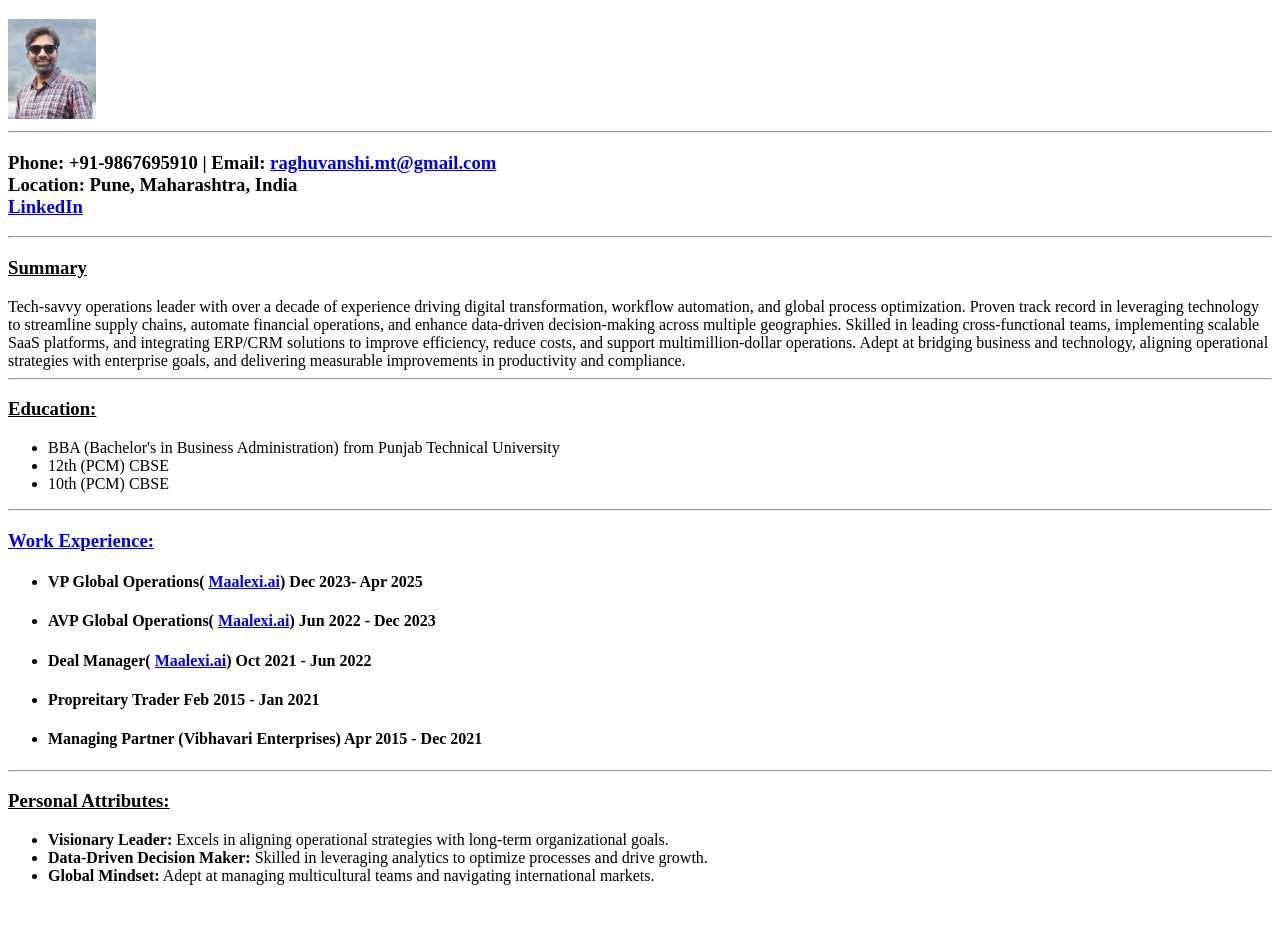
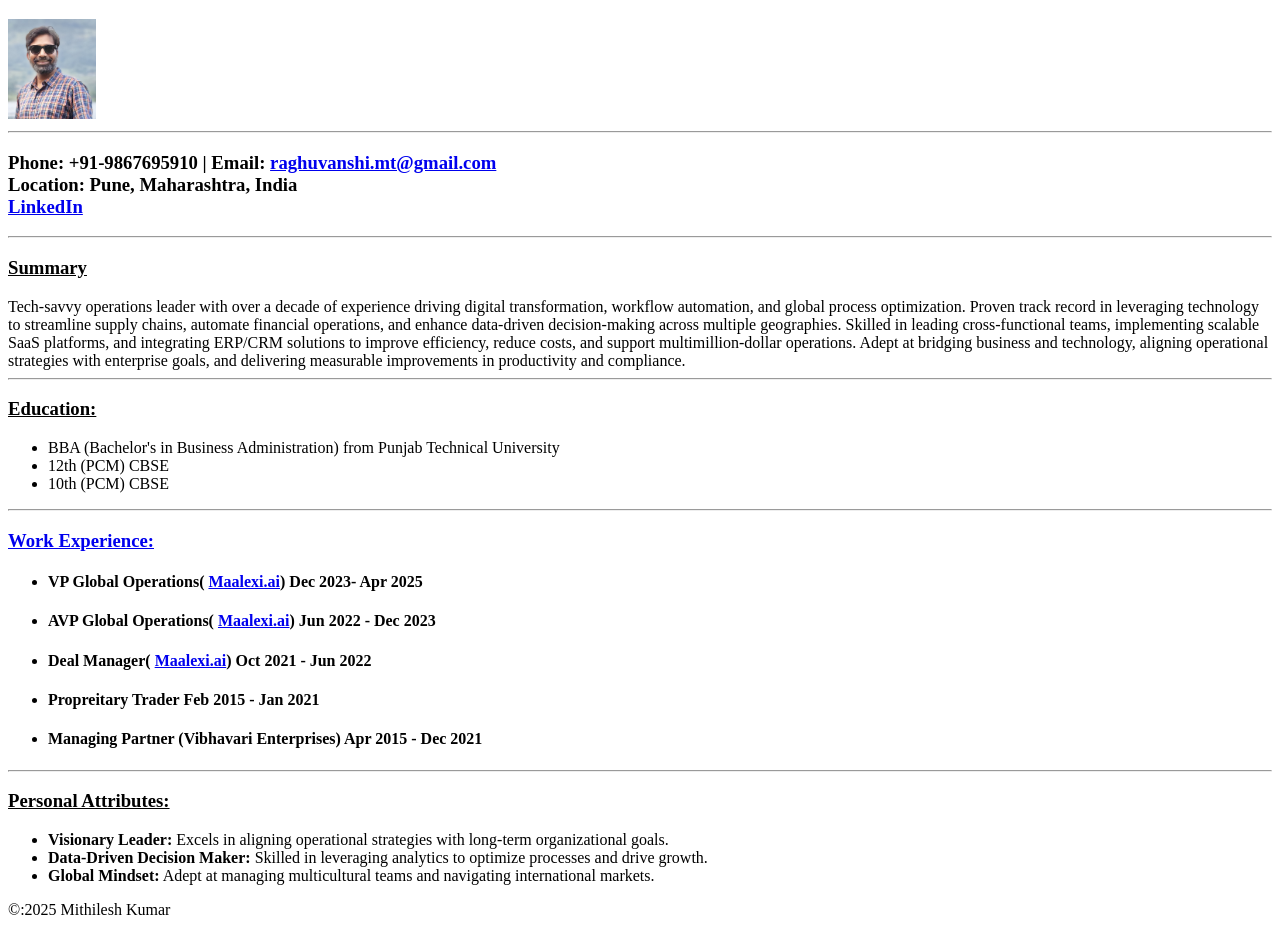
Before and after one commit to meethilaysh/My-Resume, a plain HTML site: page index.html in a window 1280 px wide. Shown: the part 61-996 px from the top of the page. Before the commit the page ends 962 px from the top, so only its background shows below. Drawn offline with Linux system fonts and the light colour scheme.

Commit message:
index.html

```diff
--- a/index.html
+++ b/index.html
@@ -60,7 +60,11 @@
     <li><b>Global Mindset:</b> Adept at managing multicultural teams and navigating international markets.</li>
     </ul>
 
+     <footer>
+    <p> &copy:2025 Mithilesh Kumar </p>
+    </footer>
 
 </body>
 
+
 </html>
```
